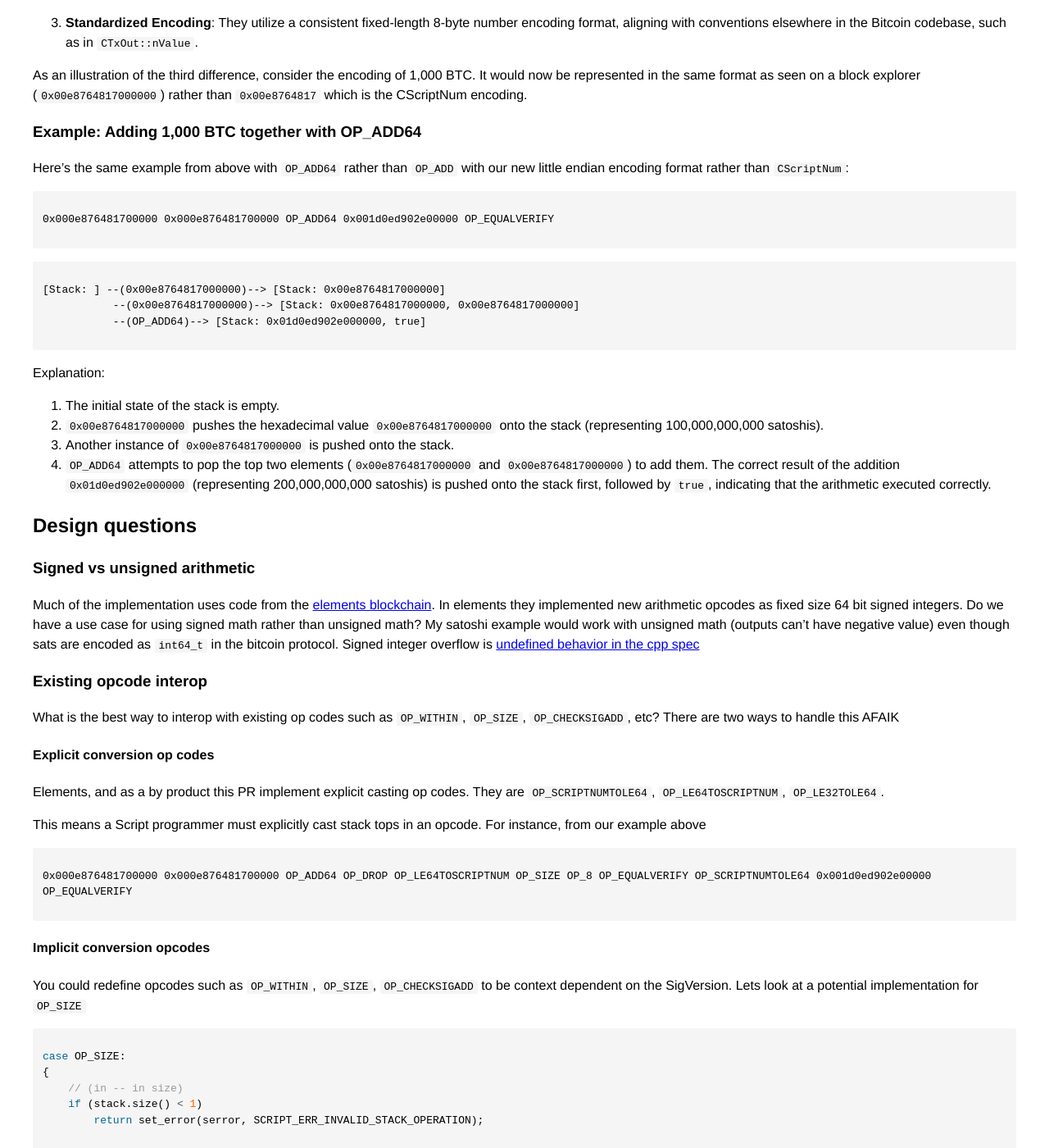
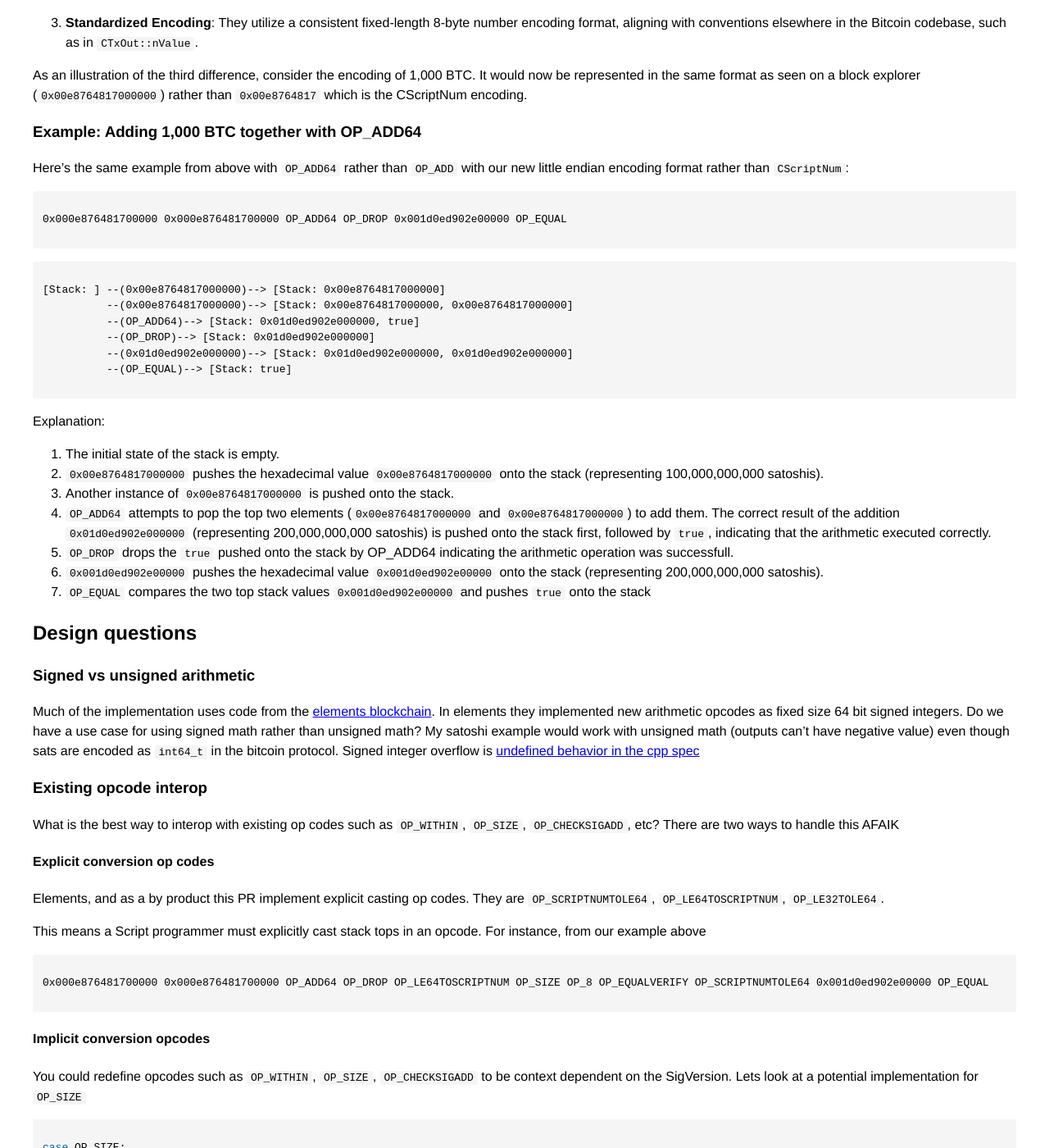
Before and after one commit to bitcoin-core-review-club/website, a Jekyll site: the page built from _posts/2024-03-20-#29221.md, in a window 1280 px wide and 1400 px high, scrolled down 1745 px. Shown: the whole window at 82% size. Built offline with Jekyll 4.4.1, drawn with Linux system fonts in a browser that asks for light colours; some of the changed text lies outside the part shown.

Commit message:
use OP_EQUAL rather than OP_EQUALVERIFY as final check in Scripts

````diff
--- a/_posts/2024-03-20-#29221.md
+++ b/_posts/2024-03-20-#29221.md
@@ -26,11 +26,11 @@ resulting value back onto the stack. For instance, if my Script is using the old
 
 ### Example of how arithmetic currently works
 ```
-OP_1 OP_2 OP_ADD OP_3 OP_EQUALVERIFY
+OP_1 OP_2 OP_ADD OP_3 OP_EQUAL
 ```
 
 ```
-[Stack: ] --(OP_1)--> [Stack: 1] --(OP_2)--> [Stack: 1, 2] --(OP_ADD)--> [Stack: 3] --(OP_3)--> [Stack: 3, 3] --(OP_EQUALVERIFY)--> [Stack: ]
+[Stack: ] --(OP_1)--> [Stack: 1] --(OP_2)--> [Stack: 1, 2] --(OP_ADD)--> [Stack: 3] --(OP_3)--> [Stack: 3, 3] --(OP_EQUAL)--> [Stack: true]
 ```
 
 Explanation:
@@ -40,7 +40,7 @@ Explanation:
 3. `OP_2` pushes the number 2 onto the stack.
 4. `OP_ADD` pops the top two elements (2 and 1), adds them, and pushes the result (3) onto the stack.
 5. `OP_3` pushes the number 3 onto the stack.
-6. `OP_EQUALVERIFY` pops the top two elements (3 and 3), compares them, and if they are equal, verification succeeds. Otherwise, verification fails.
+6. `OP_EQUAL` pops the top two elements (3 and 3), compares them, and if they are equal, verification succeeds. Otherwise, verification fails.
 
 In this case, since the values are equal, the verification succeeds, and the final state of the stack is empty.
 
@@ -50,7 +50,7 @@ Simple enough, now lets create a Script with some larger number values that woul
 In this example, we are going to assume we are doing math on 1,000 BTC. In satoshis, this number is 100,000,000,000.
 Encoded as [CScriptNum](https://github.com/bitcoin/bitcoin/blob/1105aa46dd1008c556b8c435f1efcb9be09a1644/src/script/script.h#L225) the hex representation for 1,000 BTC is `0x00e8764817`
 ```
-0x00e8764817 0x00e8764817 OP_ADD 0x00d0ed902e OP_EQUALVERIFY
+0x00e8764817 0x00e8764817 OP_ADD 0x00d0ed902e OP_EQUAL
 ```
 
 ```
@@ -83,13 +83,16 @@ As an illustration of the third difference, consider the encoding of 1,000 BTC.
 
 Here's the same example from above with `OP_ADD64` rather than `OP_ADD` with our new little endian encoding format rather than `CScriptNum`:
 ```
-0x000e876481700000 0x000e876481700000 OP_ADD64 0x001d0ed902e00000 OP_EQUALVERIFY
+0x000e876481700000 0x000e876481700000 OP_ADD64 OP_DROP 0x001d0ed902e00000 OP_EQUAL
 ```
 
 ```
 [Stack: ] --(0x00e8764817000000)--> [Stack: 0x00e8764817000000]
-           --(0x00e8764817000000)--> [Stack: 0x00e8764817000000, 0x00e8764817000000]
-           --(OP_ADD64)--> [Stack: 0x01d0ed902e000000, true]
+          --(0x00e8764817000000)--> [Stack: 0x00e8764817000000, 0x00e8764817000000]
+          --(OP_ADD64)--> [Stack: 0x01d0ed902e000000, true]
+          --(OP_DROP)--> [Stack: 0x01d0ed902e000000]
+          --(0x01d0ed902e000000)--> [Stack: 0x01d0ed902e000000, 0x01d0ed902e000000]
+          --(OP_EQUAL)--> [Stack: true]
 ```
 
 Explanation:
@@ -98,6 +101,9 @@ Explanation:
 2. `0x00e8764817000000` pushes the hexadecimal value `0x00e8764817000000` onto the stack (representing 100,000,000,000 satoshis).
 3. Another instance of `0x00e8764817000000` is pushed onto the stack.
 4. `OP_ADD64` attempts to pop the top two elements (`0x00e8764817000000` and `0x00e8764817000000`) to add them. The correct result of the addition `0x01d0ed902e000000` (representing 200,000,000,000 satoshis) is pushed onto the stack first, followed by `true`, indicating that the arithmetic executed correctly.
+5. `OP_DROP` drops the `true` pushed onto the stack by OP_ADD64 indicating the arithmetic operation was successfull.
+6. `0x001d0ed902e00000` pushes the hexadecimal value `0x001d0ed902e00000` onto the stack (representing 200,000,000,000 satoshis).
+7. `OP_EQUAL` compares the two top stack values `0x001d0ed902e00000` and pushes `true` onto the stack
 
 ## Design questions
 
@@ -117,7 +123,7 @@ Elements, and as a by product this PR implement explicit casting op codes. They
 
 This means a Script programmer must explicitly cast stack tops in an opcode. For instance, from our example above
 ```
-0x000e876481700000 0x000e876481700000 OP_ADD64 OP_DROP OP_LE64TOSCRIPTNUM OP_SIZE OP_8 OP_EQUALVERIFY OP_SCRIPTNUMTOLE64 0x001d0ed902e00000 OP_EQUALVERIFY
+0x000e876481700000 0x000e876481700000 OP_ADD64 OP_DROP OP_LE64TOSCRIPTNUM OP_SIZE OP_8 OP_EQUALVERIFY OP_SCRIPTNUMTOLE64 0x001d0ed902e00000 OP_EQUAL
 ```
 
 #### Implicit conversion opcodes
````
